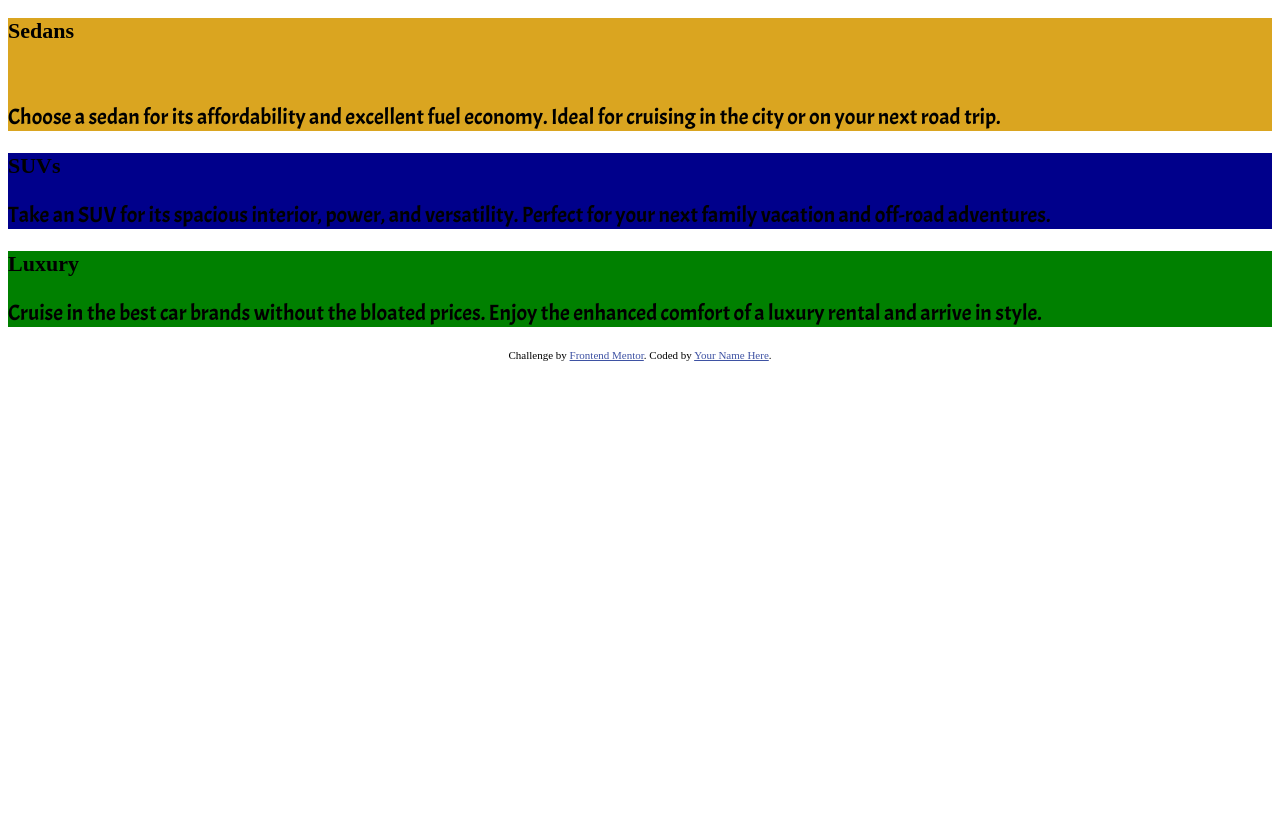
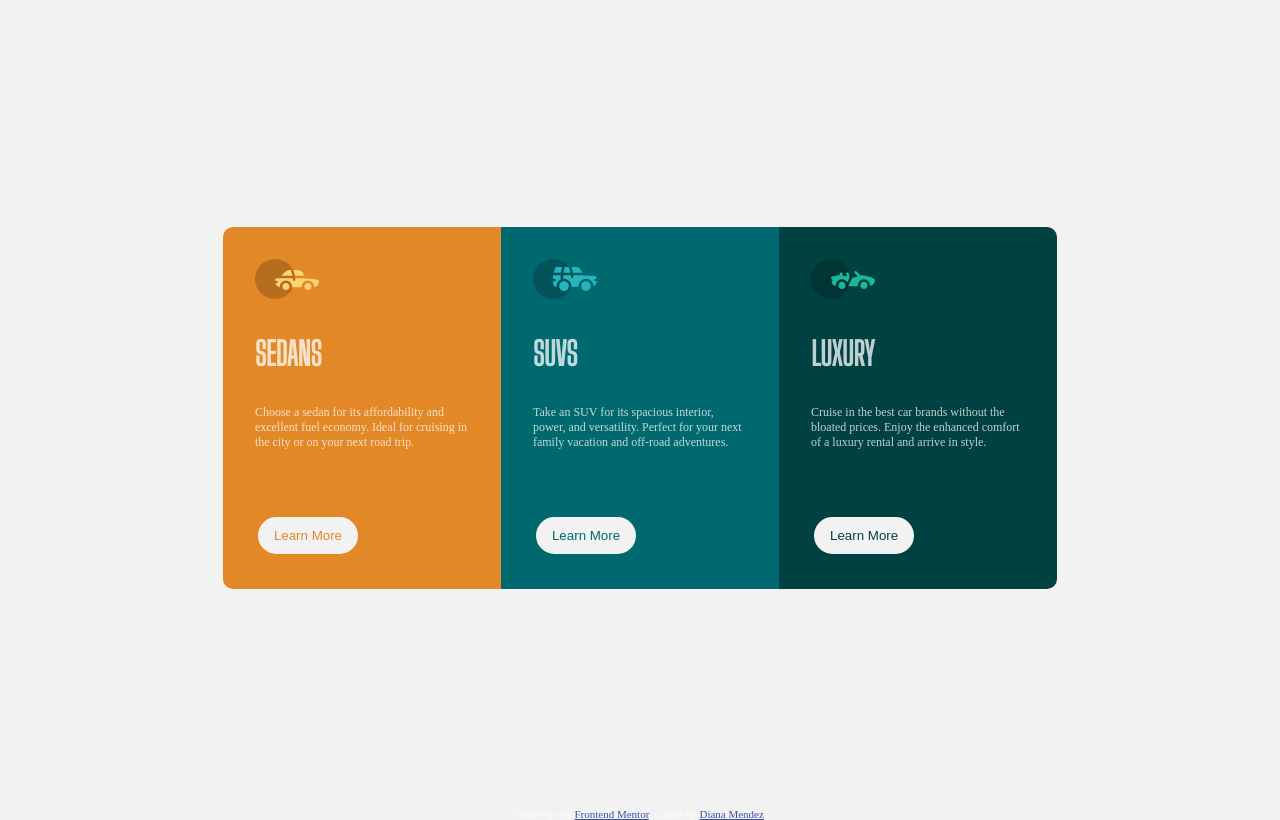
Before and after one commit to dianas500/trescolumnas, a plain HTML site: page index.html in a window 1280 px wide. Drawn offline with Linux system fonts and the light colour scheme; a web font is replaced by a local one.

Commit message:
proyecto modificado

```diff
--- a/index.html
+++ b/index.html
@@ -11,33 +11,43 @@
   <!-- Feel free to remove these styles or customise in your own stylesheet 👍 -->
   <link rel="stylesheet" type="text/css" href="style.css">
   <link href='https://fonts.googleapis.com/css?family=Aclonica' rel='stylesheet'>
-  <link href='https://fonts.googleapis.com/css?family=Acme' rel='stylesheet'>
+  <link href='https://fonts.googleapis.com/css?family=Lexend Deca'>
+  <link  href='https://fonts.googleapis.com/css?family=Big Shoulders Display' rel='stylesheet'>
 </head>
 <body>
-  <div class="grid-container">
-    <nav class="card">
-  <h2>Sedans</h2>
-  <img src="">
+
+    <section class="grid-cars">
+      <article class="sedan">
+        <img src="images/icon-sedans.svg">
+  <h1>Sedans</h1>
   <p>Choose a sedan for its affordability and excellent fuel economy. Ideal for cruising in the city
   or on your next road trip.</p>
- </nav>
+  <button>Learn More</button>
 
- <section class="card">
+   </article>
 
- <h2> SUVs</h2>
+
+   <article class="suv">
+    <img src="images/icon-suvs.svg">
+ <h1> SUVs</h1>
   <p>Take an SUV for its spacious interior, power, and versatility. Perfect for your next family vacation
   and off-road adventures.</p>
- </section>
-  <aside class="card">
-  <h2>Luxury</h2>
+  <button>Learn More</button>
+  </article>
+     <article class="luxury">
+      <img src="images/icon-luxury.svg">
+  <h1>Luxury</h1>
   <p>Cruise in the best car brands without the bloated prices. Enjoy the enhanced comfort of a luxury
   rental and arrive in style.</p>
-  </aside>
-</div>
+  <button>Learn More</button>
+  </article>
+
+  </section>
+
 
   <div class="attribution">
     Challenge by <a href="https://www.frontendmentor.io?ref=challenge" target="_blank">Frontend Mentor</a>.
-    Coded by <a href="#">Your Name Here</a>.
+    Coded by <a href="#">Diana Mendez</a>.
   </div>
 </body>
 </html>
--- a/style.css
+++ b/style.css
@@ -1,3 +1,7 @@
+    html{
+    	height: 100%;
+    }
+
     .attribution {
     	font-size: 11px; text-align: center;
     	 }
@@ -6,22 +10,111 @@
     	 }
 
     body{
+    	height: 100%;
     	border-color: white;
+    	background-color: hsl(0, 0%, 95%);
+    	color: hsla(0, 0%, 100%, 0.75);
+    	font-size: 15px;
     }
-    h2{
-    	font-family: 'Aclonica';font-size: 22px;
+     h1 {
+    	font-family: 'Big Shoulders Display';font-size: 22px;
+    	text-transform: uppercase;
+    	font-weight: 700;
+    	font-size: 2rem;
+
 
     }
-    p{
-    	font-family: 'Acme';font-size: 22px;
+    p {
+    	font-family: 'Lexend Deca'; font-size: 22px;
+    	font-weight: 400;
+    	font-size: 0.75rem;
+    	margin-bottom: 4rem;
     }
 
-    nav{
-    	background-color: goldenrod;
+    .sedan  {
+     background-color: hsl(31, 77%, 52%);
+      border-radius: 10px 0px 0px 10px;
+
     }
-     section{
-     	background-color: darkblue;
+    .sedan button {
+    	color:hsl(31, 77%, 52%);
+    	border-color: hsl(31, 77%, 52%);
+    }
+
+    .suv {
+    	 background-color:  hsl(184, 100%, 22%);
+    }
+
+
+     .suv button {
+     	color: hsl(184, 100%, 22%);
+     	border-color:  hsl(184, 100%, 22%);
+
      }
-     aside{
-     	background-color: green;
+
+     .luxury {
+     background-color: hsl(179, 100%, 13%);
+       border-radius: 0px 10px 10px 0px;
+
      }
+     .luxury button {
+     	color: hsl(179, 100%, 13%);
+     	border-color:  hsl(179, 100%, 13%);
+     }
+
+     .grid-cars {
+     	display: grid;
+     	grid-template-columns: repeat( 3,  22% );
+     	justify-content: center;
+     	align-content: center;
+     	height: 100% ;
+
+     }
+
+
+     article {
+     	padding: 2rem;
+     }
+
+button {
+	background-color:  hsl(0, 0%, 95%);
+	border:solid;
+	border-color: inherit;
+	border-radius:50px ;
+	padding:  0.7rem 1rem ;
+
+
+}
+button:hover {
+     	background-color: inherit;
+     	border: solid;
+     	border-color: hsl(0, 0%, 95%);
+     	border-radius: 50px ;
+     	padding:  0.7rem 1rem ;
+     	color: inherit;
+     	cursor: pointer;
+     	 }
+
+
+
+@media(max-width: 375px) {
+.grid-cars {
+	grid-template-columns:95%;
+	grid-template-rows: auto, auto, auto;
+	height: auto;
+	margin-top: 5rem;
+	margin-bottom: 2rem;
+
+}
+.sedan  {
+      border-radius: 10px 10px 0px 0px;
+
+    }
+
+ .luxury {
+
+       border-radius: 0px 0px 10px 10px;
+
+     }
+
+}
```
